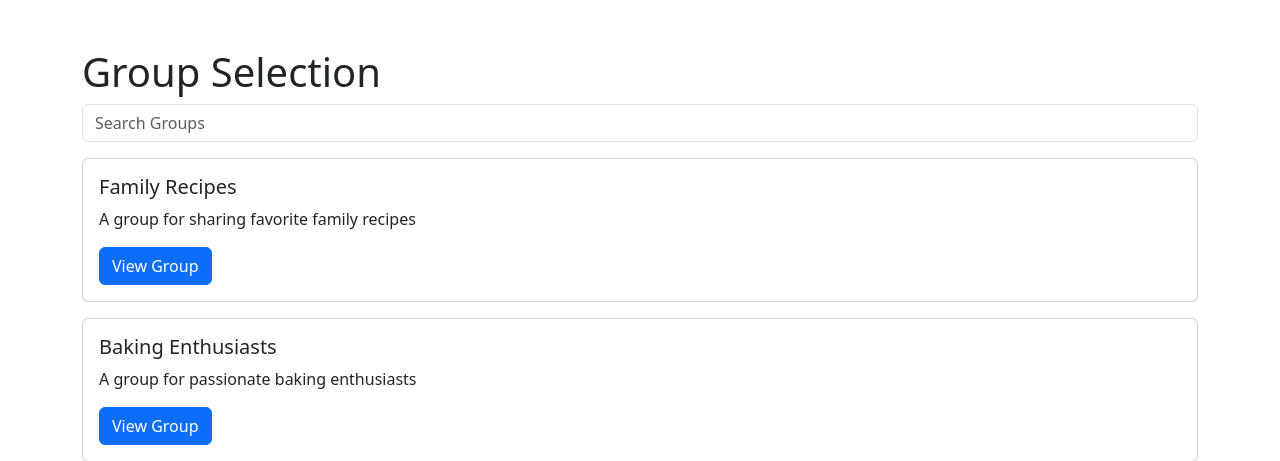
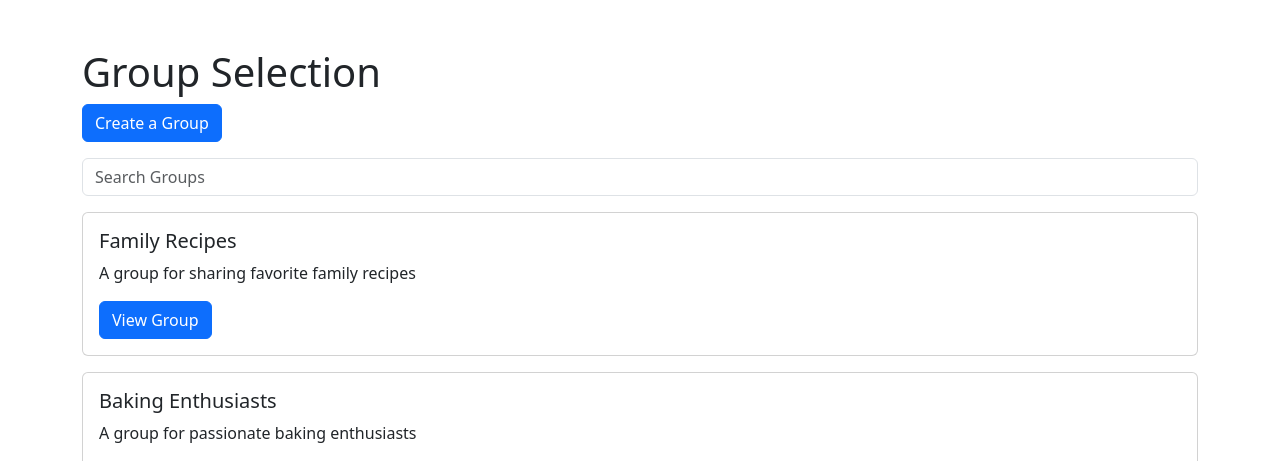
Before and after one commit to lgeti/domaca_3, a PHP site: page /index.php/group in a window 1280 px wide. Shown: the part 59-520 px from the top of the page. Run offline with PHP 8.4, Linux system fonts and the light colour scheme; data comes from the database, SQL or seed files in the repository.

Commit message:
Add Group functionality implemented.

```diff
--- a/Controller/GroupController.php
+++ b/Controller/GroupController.php
@@ -20,13 +20,64 @@ class GroupController {
         }
     }
 
-    public function createGroup($groupName, $description) {
+    public static function createGroupForm() {
+        ViewHelper::render("view/group-create.php");
+    }
+
+    public static function createGroup() {
         // Validate input if needed
+        // Mandatory Fields
+        if (empty($_POST["groupName"])) {
+            ViewHelper::render("view/group-create.php", [
+                "errorMessage" => "Missing group name."
+            ]);
+            return;
+        }
+        $groupName = $_POST["groupName"];
+
+        if (!preg_match('/^[a-zA-Z0-9\s]+$/', $groupName)) {
+            ViewHelper::render("view/group-create.php", [
+                "errorMessage" => "Invalid group name format. Only alphanumeric characters and spaces are allowed."
+            ]);
+            return;
+        }
+
+        if (GroupDB::isGroupNameTaken($groupName)) {
+            ViewHelper::render("view/group-create.php", [
+                "errorMessage" => "Group name is already taken. Please choose a different group name."
+            ]);
+            return;
+        }
+
+        if (strlen($groupName) > 255) {
+            ViewHelper::render("view/group-create.php", [
+                "errorMessage" => "Group name should not exceed 255 characters."
+            ]);
+            return;
+        }
+
+        if (!empty($_POST["description"])) {
+            $description = $_POST["description"];
+            if (!preg_match('/^[a-zA-Z0-9\s]+$/', $description)) {
+                ViewHelper::render("view/group-create.php", [
+                    "errorMessage" => "Invalid group description format. Only alphanumeric characters and spaces are allowed."
+                ]);
+                return;
+            }
+
+            if (strlen($description) > 255) {
+                ViewHelper::render("view/group-create.php", [
+                    "errorMessage" => "Description should not exceed 255 characters."
+                ]);
+                return;
+           }
+        }
 
         // Create a new group
         GroupDB::insertGroup($groupName, $description);
 
         // Redirect or display success message
+        ViewHelper::redirect("selection");
     }
 
     public function getGroup($groupId) {
--- a/Model/GroupDB.php
+++ b/Model/GroupDB.php
@@ -21,12 +21,13 @@ class GroupDB {
         }
     }
 
-    public static function insertGroup($name) {
+    public static function insertGroup($name, $description) {
         $db = DBInit::getInstance();
 
-        $statement = $db->prepare("INSERT INTO group (name)
-            VALUES (:name)");
+        $statement = $db->prepare("INSERT INTO `group` (name, description)
+            VALUES (:name, :description)");
         $statement->bindParam(":name", $name);
+        $statement->bindParam(":description", $description);
         $statement->execute();
     }
 
@@ -57,5 +58,16 @@ class GroupDB {
         return $statement->fetchAll(PDO::FETCH_ASSOC);
     }
 
+    public static function isGroupNameTaken($name) {
+        $db = DBInit::getInstance();
+
+        $statement = $db->prepare("SELECT COUNT(*) FROM `group` WHERE name = :name");
+        $statement->bindParam(":name", $name);
+        $statement->execute();
+
+        $count = $statement->fetchColumn();
+
+        return $count > 0;
+    }
 
 }
--- a/View/group-selection.php
+++ b/View/group-selection.php
@@ -8,6 +8,12 @@
     <?php include 'navigation.php'; ?>
     <div class="container">
         <h1 class="mt-5">Group Selection</h1>
+        <div class="mb-3">
+            <a href="<?= BASE_URL . "group/create" ?>" class="btn btn-primary">Create a Group</a>
+        </div>
+        <?php if (isset($errorMessage)): ?>
+            <div class="alert alert-danger"><?= $errorMessage ?></div>
+        <?php endif; ?>
         <div class="mb-3">
             <input type="text" id="search" class="form-control" placeholder="Search Groups">
         </div>
--- a/index.php
+++ b/index.php
@@ -24,6 +24,13 @@ $urls = [
     },
     "group/selection" => function () {
         GroupController::showGroupSelection();
+    },
+    "group/create" => function () {
+        if ($_SERVER["REQUEST_METHOD"] === "POST"):
+            GroupController::createGroup();
+        else:
+            GroupController::createGroupForm();
+        endif;
     },
     "user/register" => function () {
         if ($_SERVER["REQUEST_METHOD"] == "POST") {
```
Also changed, not shown: View/group-create.php (added, +42 -0 lines).
